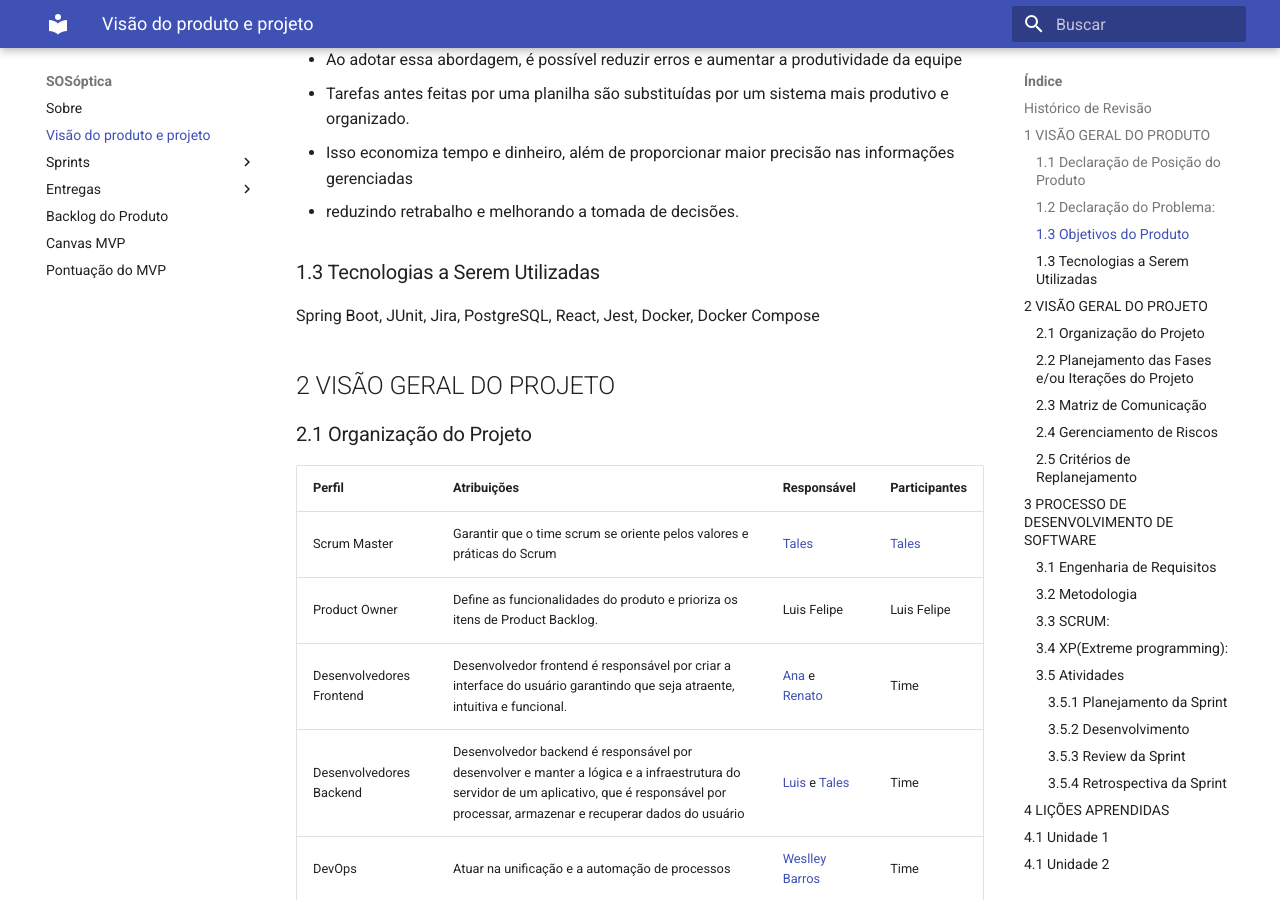
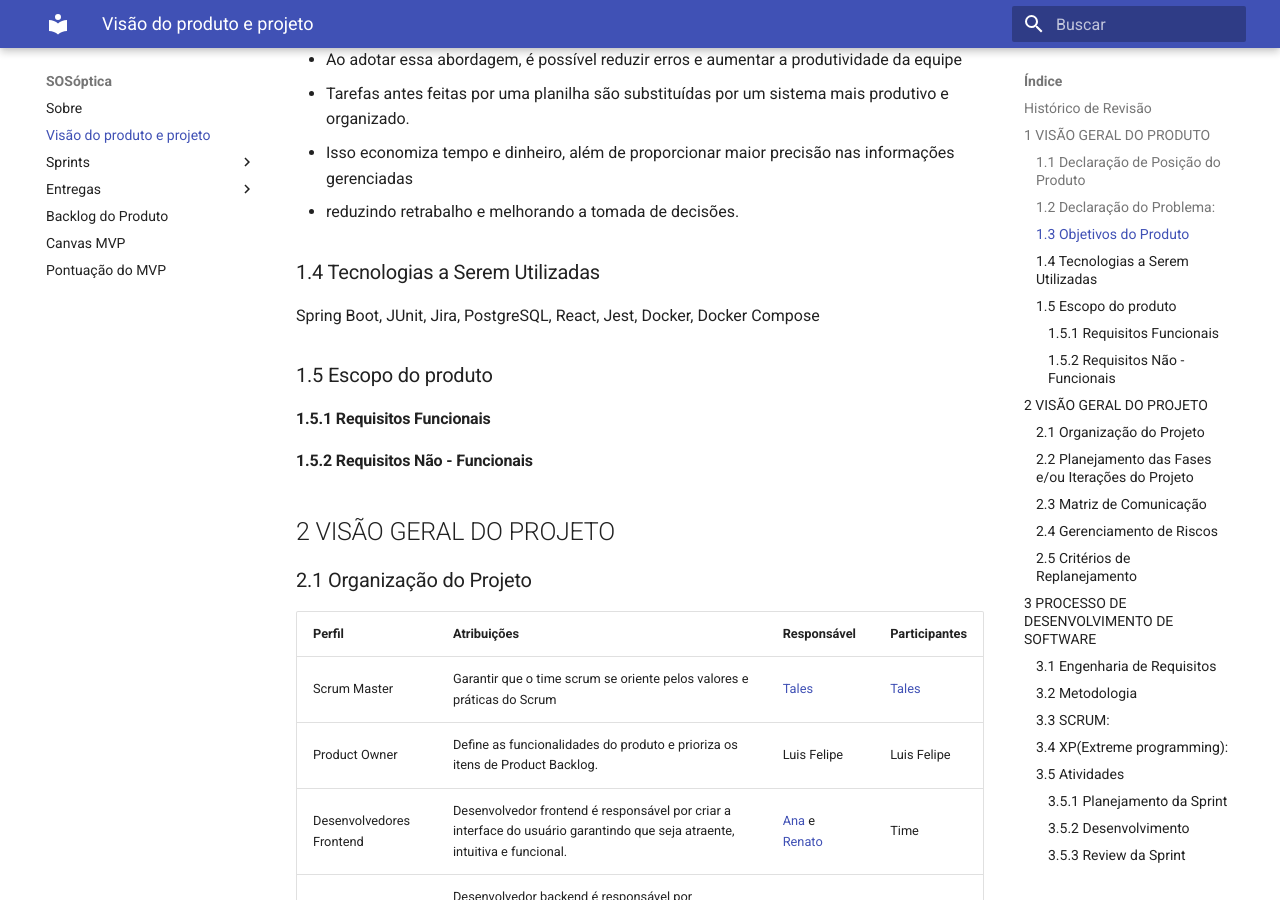
Before and after one commit to mdsreq-fga-unb/2023.1-SOSOptica, an MkDocs documentation site: the page built from docs/visao.md, in a window 1280 px wide and 900 px high, scrolled down 1367 px. Built offline with MkDocs 1.6.1 and Material for MkDocs 9.7.7, drawn with Linux system fonts in a browser that asks for light colours; nearby versions of some CDN libraries.

Commit message:
Update visao.md
Adicionando Escopo do produto

```diff
--- a/docs/visao.md
+++ b/docs/visao.md
@@ -41,9 +41,13 @@
 - Isso economiza tempo e dinheiro, além de proporcionar maior precisão nas informações gerenciadas
 - reduzindo retrabalho e melhorando a tomada de decisões.
 
-### 1.3 Tecnologias a Serem Utilizadas
+### 1.4 Tecnologias a Serem Utilizadas
 
 Spring Boot, JUnit, Jira, PostgreSQL, React, Jest, Docker, Docker Compose
+
+### 1.5 Escopo do produto
+#### 1.5.1 Requisitos Funcionais
+#### 1.5.2 Requisitos Não - Funcionais
 
 ## 2 VISÃO GERAL DO PROJETO
 
```
